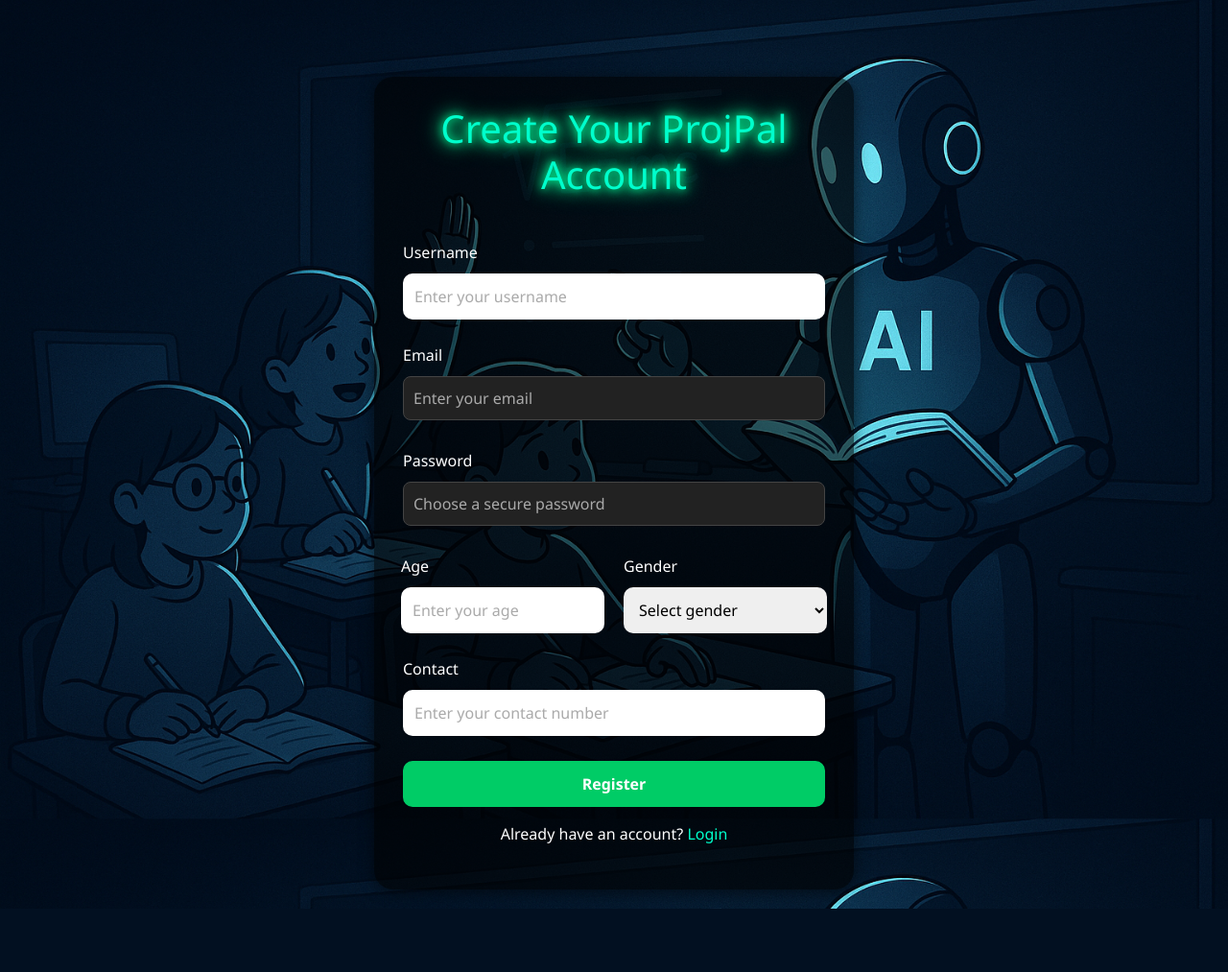
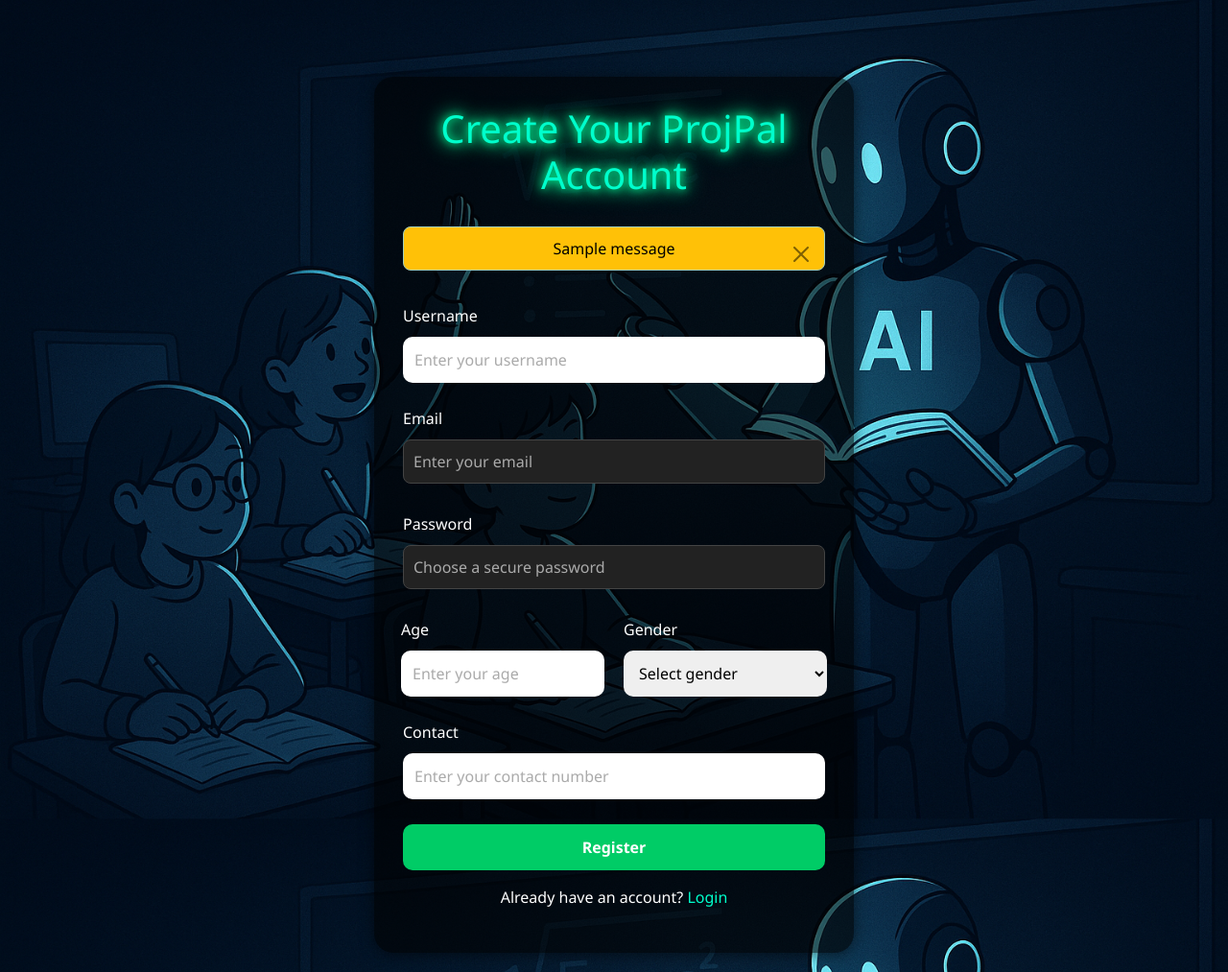
Before and after one commit to sruti1234/Projpal--an-AI-Tutor, a Flask app: page /register in a window 1280 px wide. Shown: the whole page at 96% size. Before the commit the page ends 947 px from the top, so only its background shows below. Run offline with Flask 3, Linux system fonts and the light colour scheme; one stand-in notice (Sample message) is shown.

Commit message:
Fix:register route bug fixed

```diff
--- a/app.py
+++ b/app.py
@@ -159,6 +159,14 @@ def register():
         gender = request.form['gender']
         contact = request.form['contact']
 
+        if User.query.filter_by(email=email).first():
+            flash("⚠️ Email already registered. Please login or use another email.", "danger")
+            return redirect(url_for('register'))
+
+        if User.query.filter_by(contact=contact).first():
+            flash("⚠️ Contact number already registered. Please use a different one.", "danger")
+            return redirect(url_for('register'))
+
         user = User(
             username=username,
             email=email,
--- a/templates/register.html
+++ b/templates/register.html
@@ -1,5 +1,6 @@
 <!DOCTYPE html>
 <html lang="en">
+
 <head>
     <title>Register | ProjPal</title>
     <link rel="stylesheet" href="https://cdn.jsdelivr.net/npm/bootstrap@5.3.0/dist/css/bootstrap.min.css">
@@ -35,7 +36,8 @@
             font-weight: 500;
         }
 
-        input, select {
+        input,
+        select {
             width: 100%;
             padding: 12px;
             margin-top: 5px;
@@ -74,10 +76,24 @@
         }
     </style>
 </head>
+
 <body>
     <div class="container">
         <div class="form-container">
             <h2>Create Your ProjPal Account</h2>
+            {% with messages = get_flashed_messages(with_categories=true) %}
+            {% if messages %}
+            <div>
+                {% for category, message in messages %}
+                <div class="alert alert-{{ category }} alert-dismissible fade show" role="alert">
+                    {{ message }}
+                    <button type="button" class="btn-close" data-bs-dismiss="alert" aria-label="Close"></button>
+                </div>
+                {% endfor %}
+            </div>
+            {% endif %}
+            {% endwith %}
+
             <form method="POST">
                 <label>Username</label>
                 <input type="text" name="username" placeholder="Enter your username" required>
@@ -114,4 +130,5 @@
         </div>
     </div>
 </body>
+
 </html>
```
